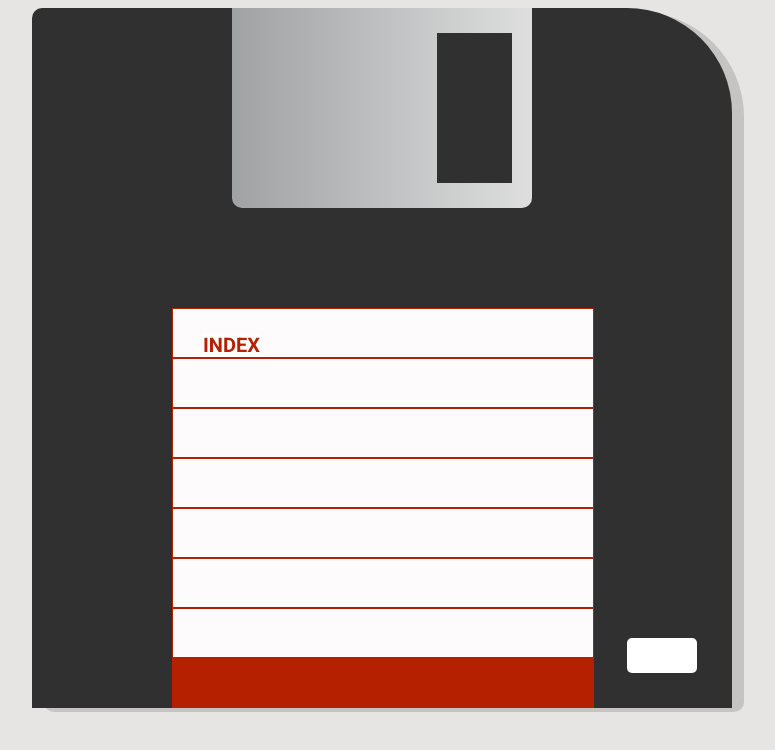
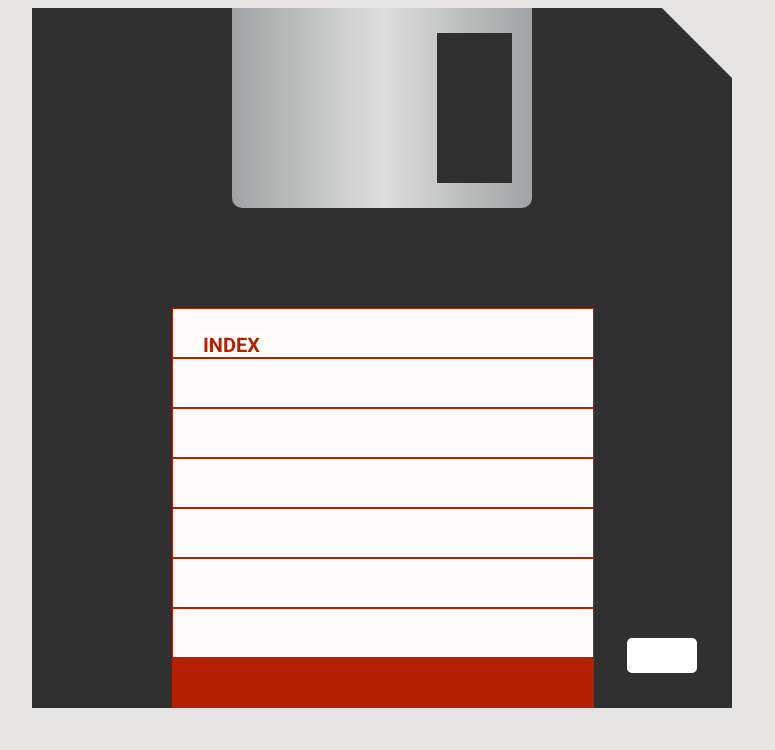
Before and after one commit to rickyrm/disk-card, a website built with Vite: page src/index.html in a window 1280 px wide. Shown: the whole page, without its empty margins (258-1033 px from the left). Built offline with nearby package versions, Linux system fonts and the light colour scheme.

Commit message:
CSS modificado final

```diff
--- a/src/index.css
+++ b/src/index.css
@@ -10,7 +10,9 @@ body {
   background-color: #303030;
   display: flex;
   margin: auto;
-  border-radius: 10px 15% 10px 10px;
+
+  /* border-radius: 10px 15% 10px 10px; */
+  clip-path: polygon(0% 0%, 90% 0%, 100% 10%, 100% 100%, 0% 100%);
   flex-direction: column;
   justify-content: space-between;
   position: relative;
@@ -34,8 +36,9 @@ body {
   display: flex;
   justify-content: flex-end;
   align-items: center;
-  background: repeating-linear-gradient(90deg, #b0b3b4de, #f8f8f8de);
+  background: linear-gradient(90deg, #b0b3b4de, #f8f8f8de, #b0b3b4de);
   border-radius: 0 0 10px 10px;
+
 
 }
 
```
